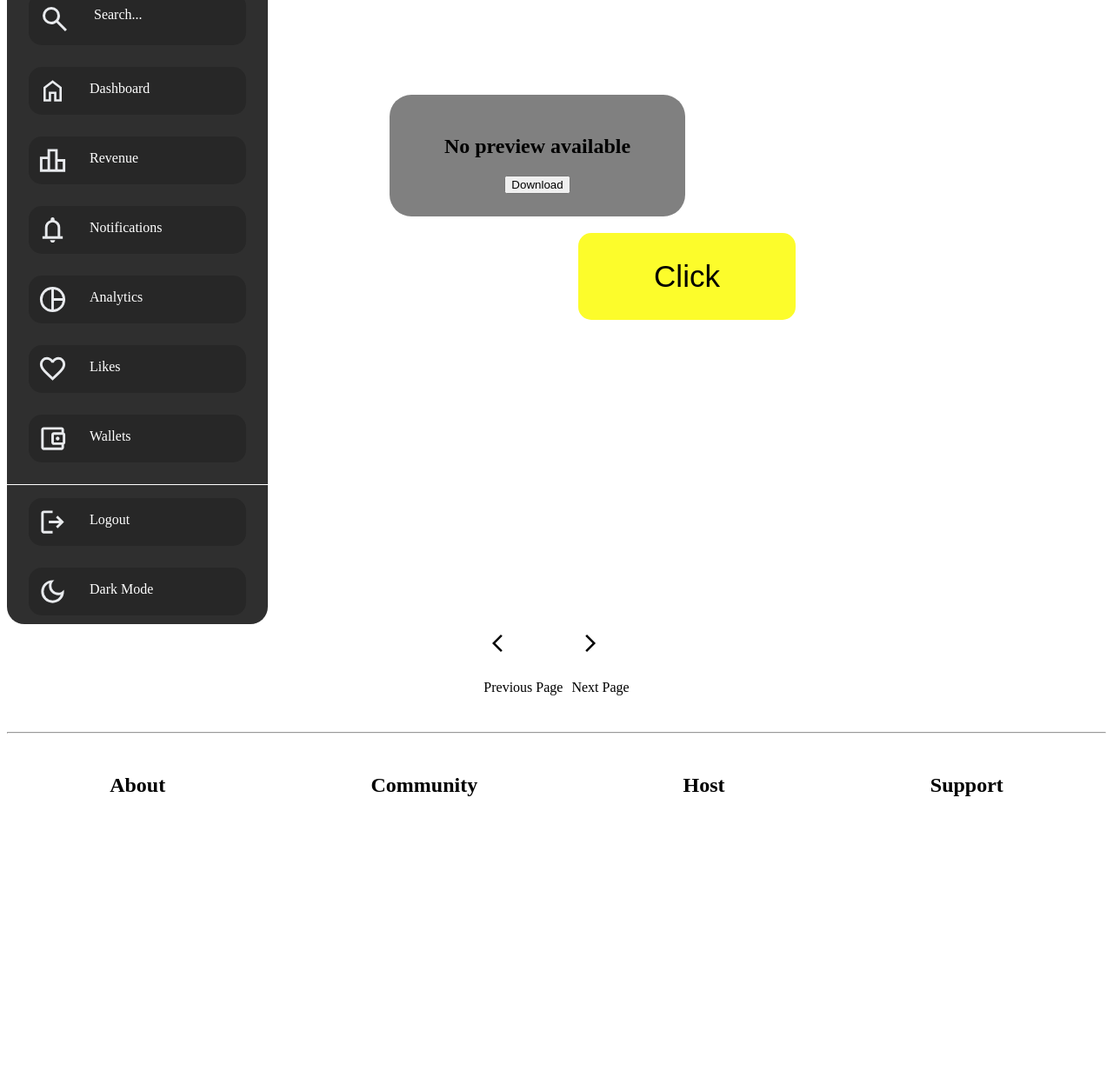
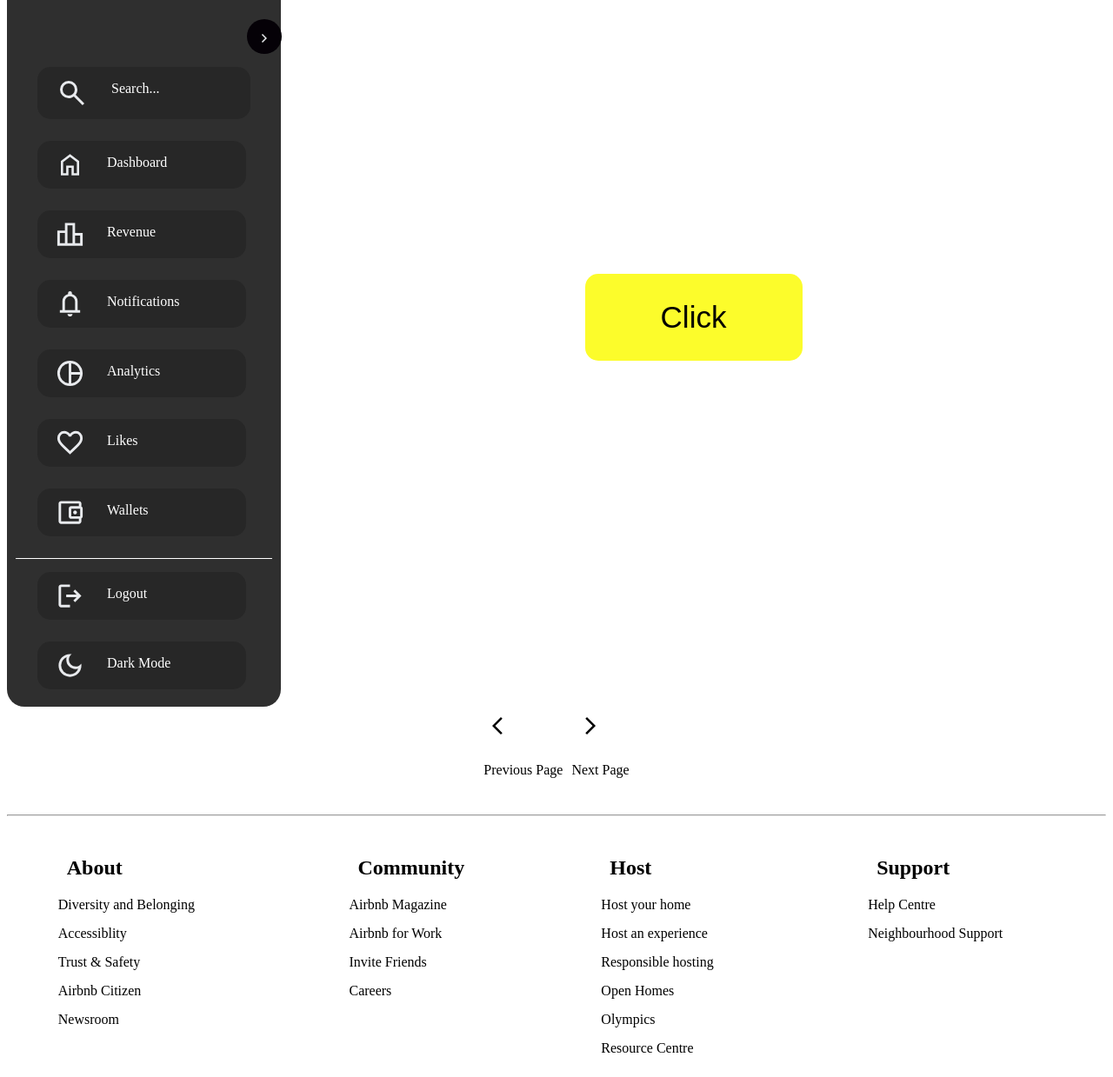
Before and after one commit to Sidzinga/CSS-test, a plain HTML site: page index.html in a window 1280 px wide. Shown: the part 91-1330 px from the top of the page at 87% size. Before the commit the page ends 1036 px from the top, so only its background shows below. Drawn offline with nearby package versions, Linux system fonts and the light colour scheme.

Commit message:
upgrades

```diff
--- a/index.html
+++ b/index.html
@@ -14,10 +14,14 @@
 
 <div class="nav-title">
     <div class="cl-logo"><h2>CL</h2></div>
-<h2>Coding Lab</h2>
+
+<h2 id="title">Coding Lab</h2><br>
+
+</div>
+<div class="showhide-nav"><svg class="show" xmlns="http://www.w3.org/2000/svg" height="24px" viewBox="0 -960 960 960" width="24px" fill="#e8eaed"><path d="M522-480 333-669l51-51 240 240-240 240-51-51 189-189Z"/></svg>
 </div>
 
-    <div class="nav-item"><svg xmlns="http://www.w3.org/2000/svg" height="40px" viewBox="0 -960 960 960" width="40px" fill="#e8eaed"><path d="M765-144 526-383q-30 22-65.79 34.5-35.79 12.5-76.18 12.5Q284-336 214-406t-70-170q0-100 70-170t170-70q100 0 170 70t70 170.03q0 40.39-12.5 76.18Q599-464 577-434l239 239-51 51ZM384-408q70 0 119-49t49-119q0-70-49-119t-119-49q-70 0-119 49t-49 119q0 70 49 119t119 49Z"/></svg>
+    <div class="nav-item"><svg class="hide" xmlns="http://www.w3.org/2000/svg" height="40px" viewBox="0 -960 960 960" width="40px" fill="#e8eaed"><path d="M765-144 526-383q-30 22-65.79 34.5-35.79 12.5-76.18 12.5Q284-336 214-406t-70-170q0-100 70-170t170-70q100 0 170 70t70 170.03q0 40.39-12.5 76.18Q599-464 577-434l239 239-51 51ZM384-408q70 0 119-49t49-119q0-70-49-119t-119-49q-70 0-119 49t-49 119q0 70 49 119t119 49Z"/></svg>
         <!-- <input class="search-input" placeholder="Search..."/>  -->
     <p class="nav-paragraph"> Search...</p></div>
 
@@ -59,7 +63,7 @@
 
 </div>
     <div class="warning"><h2>No preview available</h2>
-    <button>Download</button></div>
+    <div class="dload"><svg xmlns="http://www.w3.org/2000/svg" height="24px" viewBox="0 -960 960 960" width="24px" fill="#EFEFEF"><path d="M480-320 280-520l56-58 104 104v-326h80v326l104-104 56 58-200 200ZM240-160q-33 0-56.5-23.5T160-240v-120h80v120h480v-120h80v120q0 33-23.5 56.5T720-160H240Z"/></svg><p>Download</p></div ></div>
 </div>
 
 
@@ -81,10 +85,43 @@
 
 <div class="footer-cont">
 
-    <div class="content"><h2>About</h2></div>
-<div class="content"><h2>Community</h2></div>
-<div class="content"><h2>Host</h2></div>
-<div class="content"><h2>Support</h2></div>
+    <div class="content"><h2>About</h2>
+        <ul><li>Diversity and Belonging</li>
+        <li>Accessiblity</li>
+    <li>Trust & Safety</li>
+    <li>Airbnb Citizen</li>
+    <li>Newsroom</li>
+
+    </ul>
+
+    </div>
+<div class="content"><h2>Community</h2>
+<ul>
+<li>Airbnb Magazine</li>
+<li>Airbnb for Work</li>
+<li>Invite Friends</li>
+<li>Careers</li>
+
+</ul>
+</div>
+<div class="content"><h2>Host</h2>
+
+<ul>
+    <li>Host your home</li>
+
+    <li>Host an experience</li>
+<li>Responsible hosting</li>
+<li>Open Homes</li>
+<li>Olympics</li>
+<li>Resource Centre</li>
+
+</ul></div>
+<div class="content"><h2>Support</h2>
+    <ul>
+    <li>Help Centre</li>
+    <li>Neighbourhood Support</li>
+</ul></div>
+
 
 </div>
 
--- a/script.js
+++ b/script.js
@@ -0,0 +1,11 @@
+
+$(".warning").hide()
+$(".click").click(()=>{
+$(".warning").toggle()
+
+})
+
+$('.showhide-nav').click(()=>{
+    $("#title").toggle()
+   $(".nav-paragraph").toggle()
+})
--- a/style.css
+++ b/style.css
@@ -7,6 +7,8 @@ body{
     background-color: rgba(0, 0, 0, 0.817);
     display: inline-flex;
     flex-direction: column;
+    justify-content: center;
+    padding: 10px;
     gap: 15px;
     /* padding: 25px; */
     border-radius: 20px;
@@ -17,18 +19,18 @@ body{
     background-color:rgba(0, 0, 0, 0.18) ;
     color: white;
 flex-basis: 50px;
-    width: 250px;
+    width: fit-content;
     border: 5px thick ;
     border-radius: 15px;
     margin: 0px 25px 10px 25px;
+    padding: 0px 10px;
     display: flex;
     gap: 15px;
 }
 .nav-title{
     /* background-color: aqua; */
     display: flex;
-    height: 60px;
-    width: 250px;
+
 }
 .cl-logo{
     background-color: rgb(17, 124, 124);
@@ -103,6 +105,35 @@ svg{
     flex-direction: column;
    align-items: center;
     justify-content: center;
+    box-shadow:10px 10px 10px rgba(0, 0, 0, 0.275);
+    color: white;
 }
-
-.button
+.dload{
+    display: flex;
+color: white;
+    background-color: blue;
+    width: 200px;
+    height: 45px;
+    border: none;
+    border-radius: 3%;
+}
+ul{list-style: none;
+position: relative;
+left: -50px;
+display: flex;
+flex-direction: column;
+gap: 15px;
+}
+.showhide-nav{
+    background-color: rgb(5, 1, 7);
+    width:40px;
+    height: 40px;
+    display: flex;
+    justify-content: center;
+    position: relative;
+    left: 90%;
+    border-radius: 50%;
+}
+.nav-paragraph{
+    width: 150px;
+}
```
Also changed, not shown: icons/chevron_left_24dp_FILL0_wght400_GRAD0_opsz24.svg (added), icons/chevron_right_24dp_FILL0_wght400_GRAD0_opsz24 (1).svg (added), icons/download_24dp_FILL0_wght400_GRAD0_opsz24 (1).svg (added), icons/download_24dp_FILL0_wght400_GRAD0_opsz24.svg (added).
